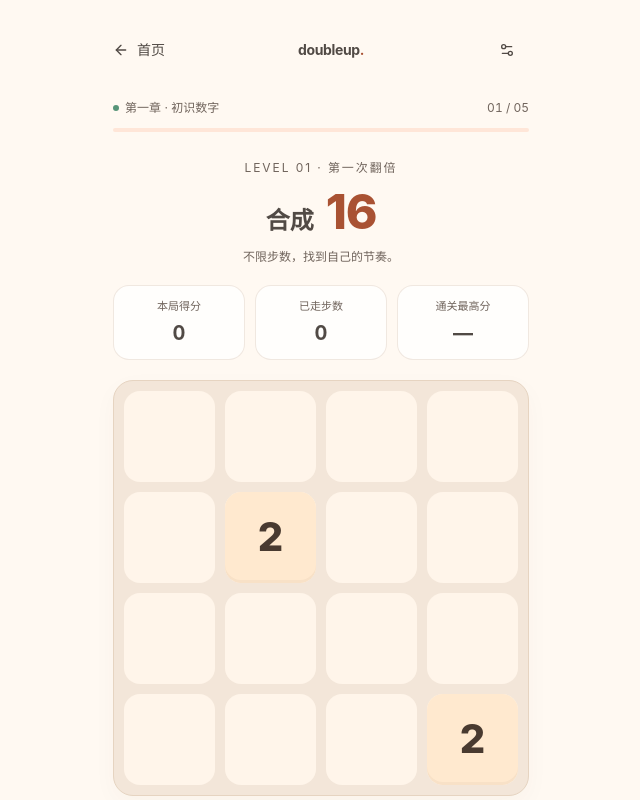
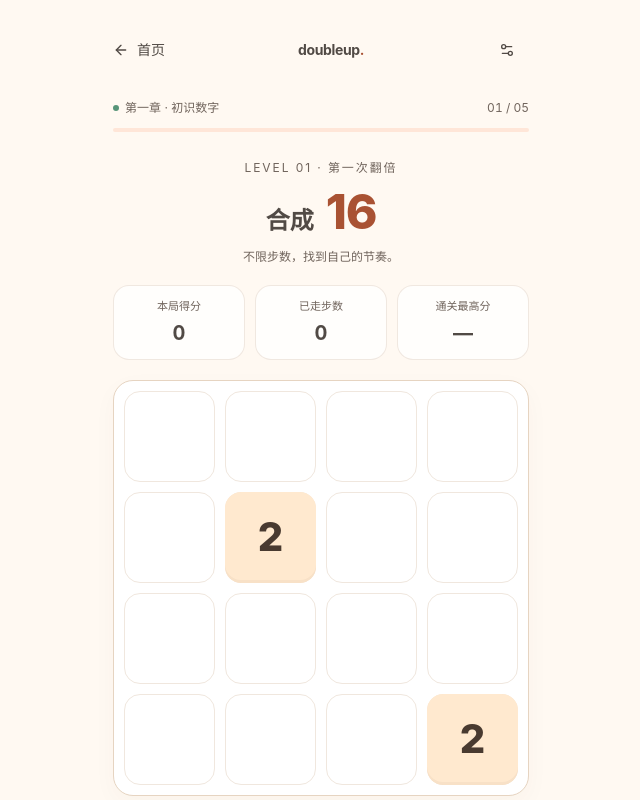
Before and after one commit to Moewerry/double-up, a React (Vite) app: page /#/play in a window 1280 px wide. Shown: the top 800 px of the page, without its empty margins (319-959 px from the left). Built offline with nearby package versions, Linux system fonts and the light colour scheme.

Commit message:
fix: 将棋盘底板和空格调整为白底

```diff
--- a/src/components/game/board.tsx
+++ b/src/components/game/board.tsx
@@ -17,7 +17,7 @@ export function Board({ session, motions, revision, onMove }: { session: Session
   const moving = phase !== "done" && motions.length > 0
   const movingIds = new Set(motions.map(m => m.tile.id))
   return <div id="double-up-board" role="group" aria-label="4 行 4 列数字棋盘" aria-describedby="board-help" tabIndex={0}
-    className="game-board relative mx-auto aspect-square w-full max-w-[420px] touch-none select-none rounded-[20px] border border-[#e6d4c1] bg-[#f3e6d9] shadow-[0_8px_24px_#503c2808] outline-offset-4 focus-visible:outline-2 focus-visible:outline-ring"
+    className="game-board relative mx-auto aspect-square w-full max-w-[420px] touch-none select-none rounded-[20px] border border-[#e6d4c1] bg-white shadow-[0_8px_24px_#503c2808] outline-offset-4 focus-visible:outline-2 focus-visible:outline-ring"
     onPointerDown={event => {
       if (!event.isPrimary) { if (pointer.current) pointer.current.cancelled = true; return }
       if (event.pointerType === "mouse" && event.button !== 0) return
@@ -36,7 +36,7 @@ export function Board({ session, motions, revision, onMove }: { session: Session
       if (Math.abs(x) >= Math.abs(y) * 1.2) onMove(x > 0 ? "right" : "left")
       else if (Math.abs(y) >= Math.abs(x) * 1.2) onMove(y > 0 ? "down" : "up")
     }}>
-    <div className="absolute inset-[var(--gap)] grid grid-cols-4 grid-rows-4 gap-[var(--gap)]" aria-hidden>{Array.from({ length: 16 }, (_, i) => <div key={i} className="rounded-lg bg-[#fff5ea]" />)}</div>
+    <div className="absolute inset-[var(--gap)] grid grid-cols-4 grid-rows-4 gap-[var(--gap)]" aria-hidden>{Array.from({ length: 16 }, (_, i) => <div key={i} className="rounded-lg border border-[#f0e7de] bg-white" />)}</div>
     {session.tiles.map(tile => <Tile key={tile.id} value={tile.value} position={tile.position} hidden={moving} arriving={!moving && !movingIds.has(tile.id) && motions.length > 0 && revision !== initialRevision.current} />)}
     {moving && motions.map(motion => <Tile key={`source-${motion.tile.id}`} value={motion.tile.value} position={phase === "start" ? motion.tile.position : motion.destination} ghost />)}
   </div>
```
